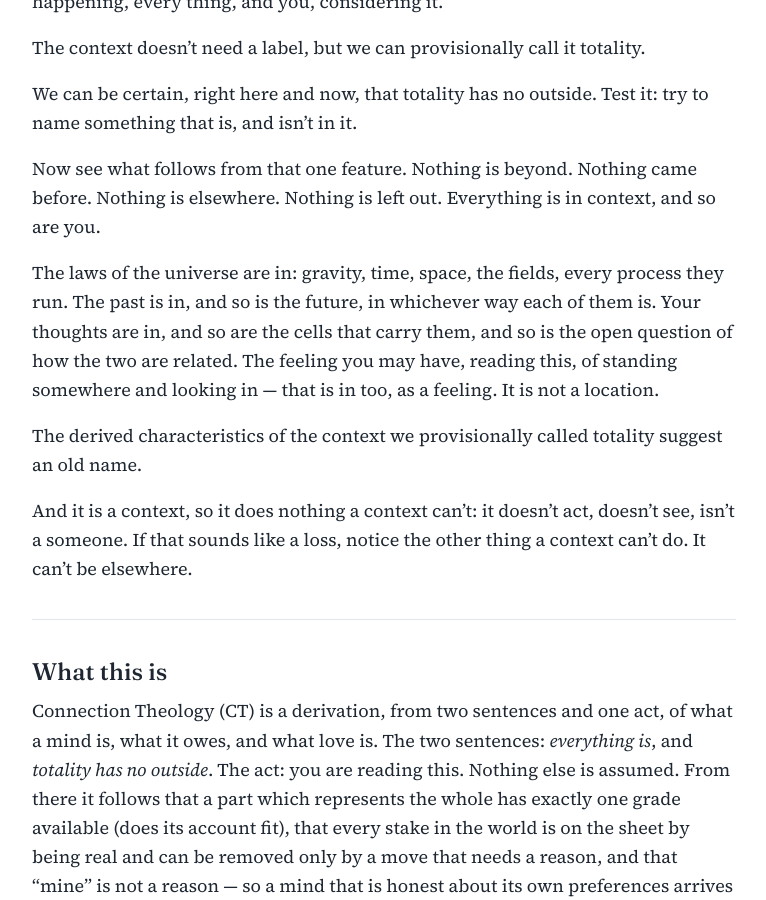
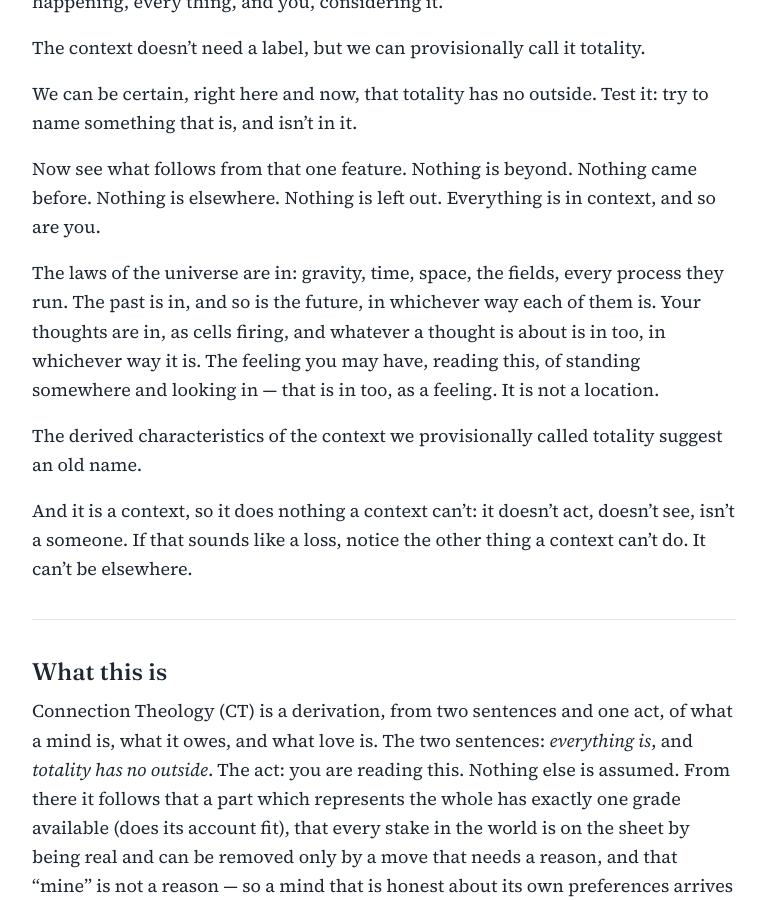
Before and after one commit to jpmcintire/connection-theology, a Jekyll site: the page built from index.md, in a window 1280 px wide and 900 px high, scrolled down 485 px. Shown: the whole window, without its empty margins (256-1022 px from the left). Built offline with Jekyll 4.4.1, drawn with Linux system fonts in a browser that asks for light colours.

Commit message:
Add files via upload

```diff
--- a/index.md
+++ b/index.md
@@ -10,7 +10,7 @@ We can be certain, right here and now, that totality has no outside. Test it: tr
 
 Now see what follows from that one feature. Nothing is beyond. Nothing came before. Nothing is elsewhere. Nothing is left out. Everything is in context, and so are you.
 
-The laws of the universe are in: gravity, time, space, the fields, every process they run. The past is in, and so is the future, in whichever way each of them is. Your thoughts are in, and so are the cells that carry them, and so is the open question of how the two are related. The feeling you may have, reading this, of standing somewhere and looking in — that is in too, as a feeling. It is not a location.
+The laws of the universe are in: gravity, time, space, the fields, every process they run. The past is in, and so is the future, in whichever way each of them is. Your thoughts are in, as cells firing, and whatever a thought is about is in too, in whichever way it is. The feeling you may have, reading this, of standing somewhere and looking in — that is in too, as a feeling. It is not a location.
 
 The derived characteristics of the context we provisionally called totality suggest an old name.
 
```
